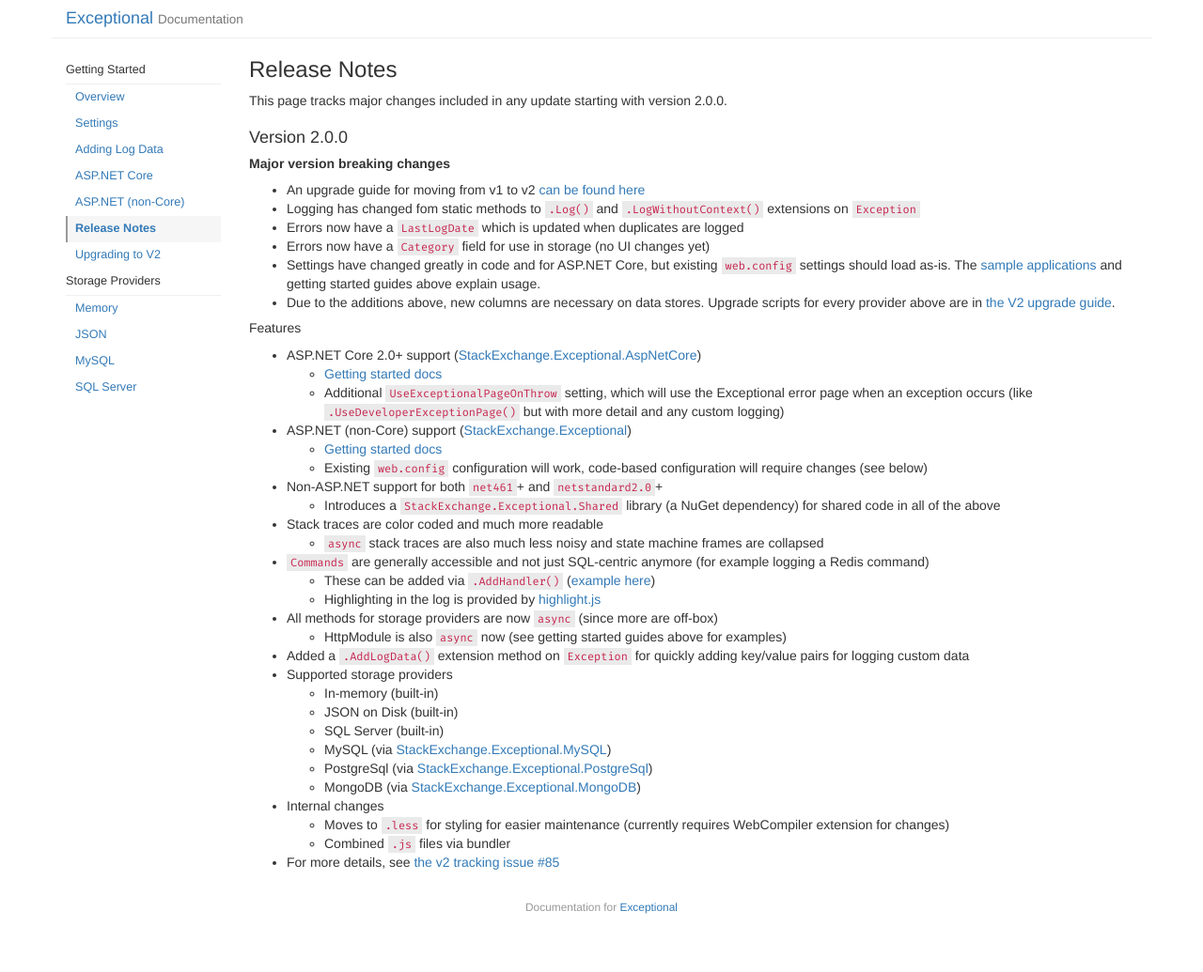
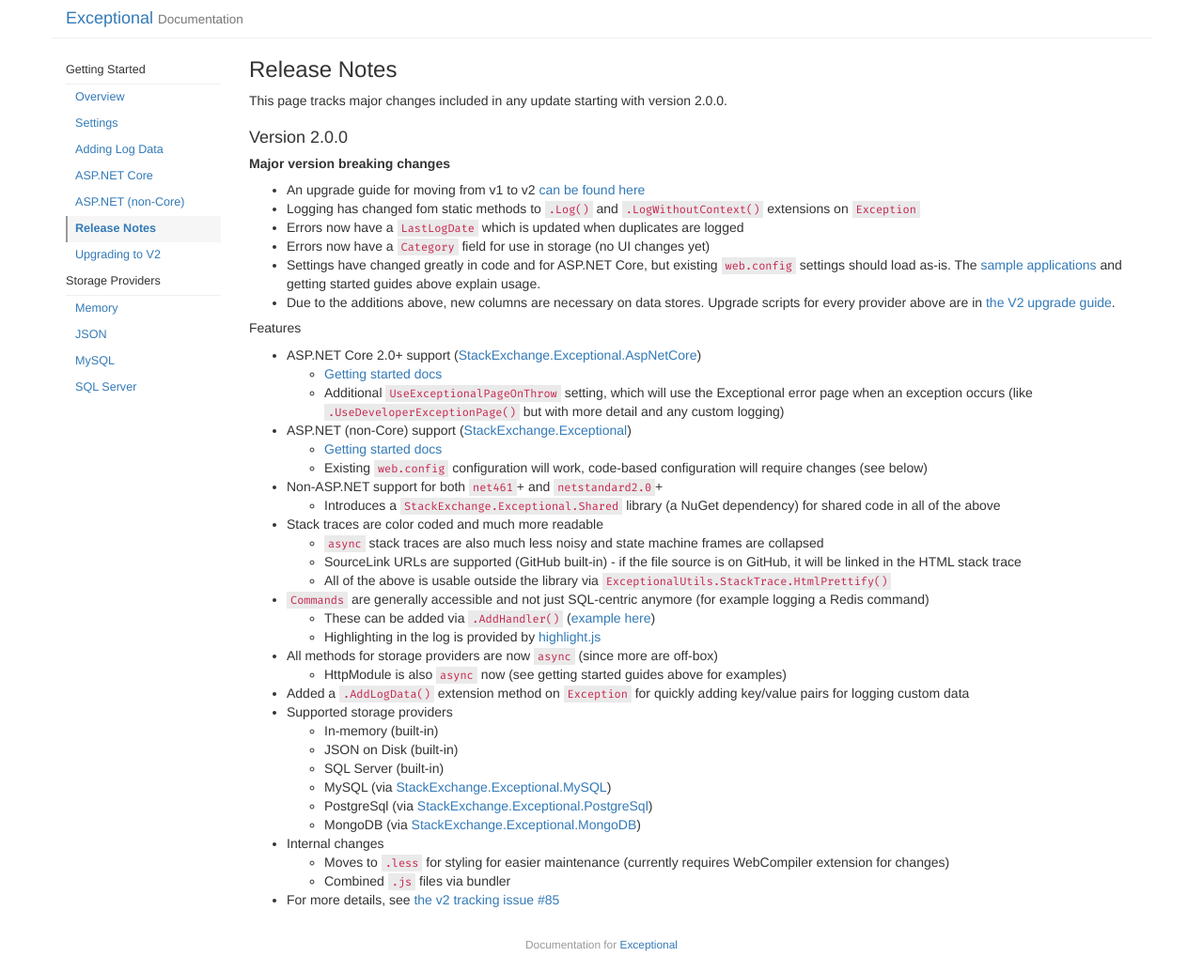
Before and after one commit to NickCraver/StackExchange.Exceptional, a Jekyll site: the page built from docs/Releases.md, in a window 1280 px wide. Shown: the whole page at 94% size. Built offline with Jekyll 4.4.1, drawn with Linux system fonts in a browser that asks for light colours; before the commit the page ends 995 px from its top, so only the background shows below that.

Commit message:
More release notes!
Almost ready for 2.0.0 RTM

```diff
--- a/docs/Releases.md
+++ b/docs/Releases.md
@@ -26,6 +26,8 @@ This page tracks major changes included in any update starting with version 2.0.
   - Introduces a `StackExchange.Exceptional.Shared` library (a NuGet dependency) for shared code in all of the above
 - Stack traces are color coded and much more readable
   - `async` stack traces are also much less noisy and state machine frames are collapsed
+  - SourceLink URLs are supported (GitHub built-in) - if the file source is on GitHub, it will be linked in the HTML stack trace
+  - All of the above is usable outside the library via `ExceptionalUtils.StackTrace.HtmlPrettify()`
 - `Commands` are generally accessible and not just SQL-centric anymore (for example logging a Redis command)
   - These can be added via `.AddHandler()` ([example here](https://github.com/NickCraver/StackExchange.Exceptional/blob/dbe2b089462554723fe6d45e4f0a6db4cb718937/src/StackExchange.Exceptional.Shared/Extensions.Handlers.cs#L16))
   - Highlighting in the log is provided by [highlight.js](https://highlightjs.org/)
```
